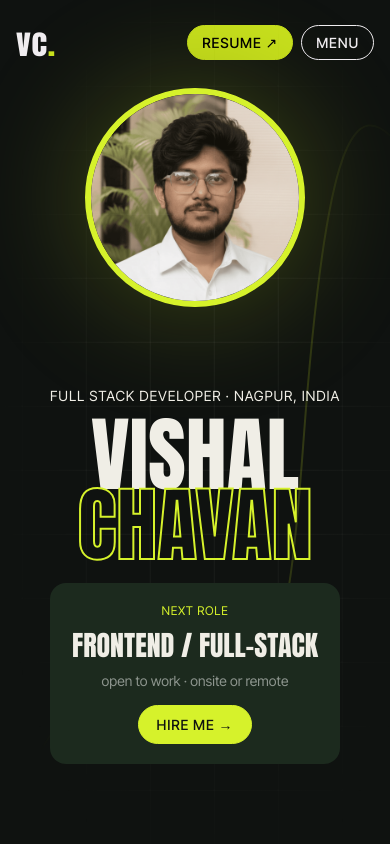
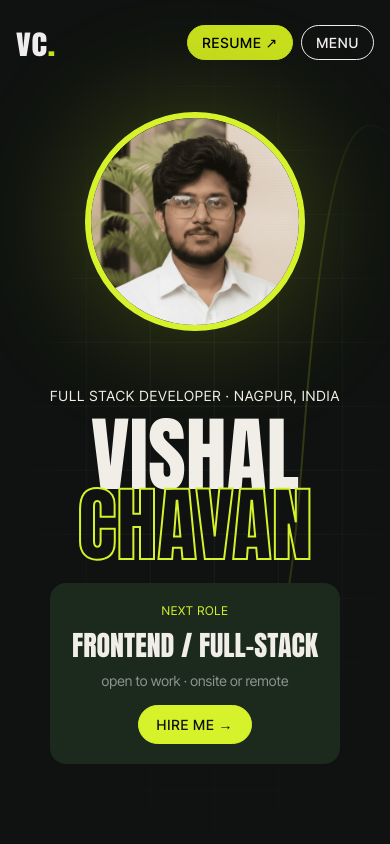
Before and after one commit to VishalChavan7/Portfolio, a React (Vite) app: page / in a window 390 px wide. Shown: the top 844 px of the page. Built offline with nearby package versions, Linux system fonts and the light colour scheme; the HTML template or start-up script is replaced by a standard one.

Commit message:
Nudge mobile hero photo down to sit centred between top bar and text
Co-Authored-By: Claude Sonnet 5.5 <noreply@anthropic.com>

```diff
--- a/src/index.css
+++ b/src/index.css
@@ -710,7 +710,9 @@ img {
     font-size: 140px;
   }
   .hero-photo {
-    position: static;
+    position: relative; /* relative + top nudges the photo down without moving the content below */
+    top: 24px;
+    right: auto;
     translate: none;
     width: min(100%, 320px, 26svh);
     margin: 0 auto 24px;
```
